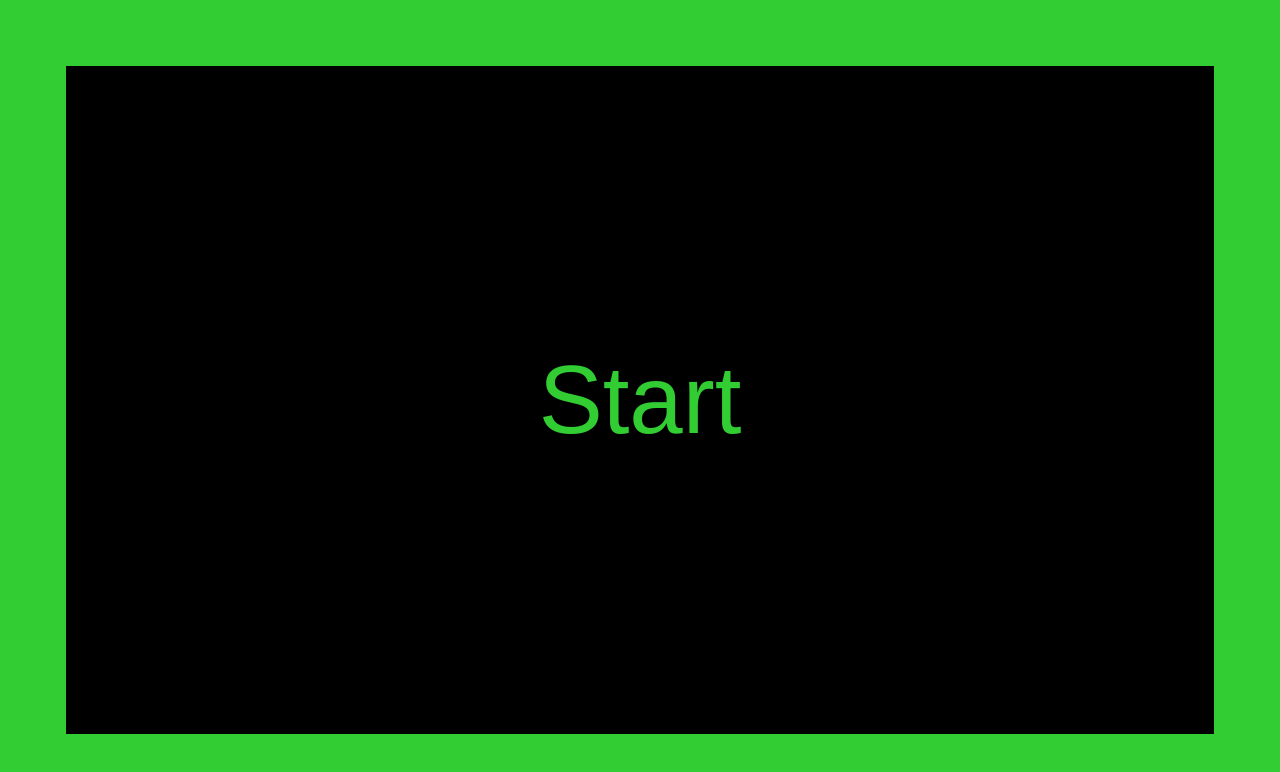
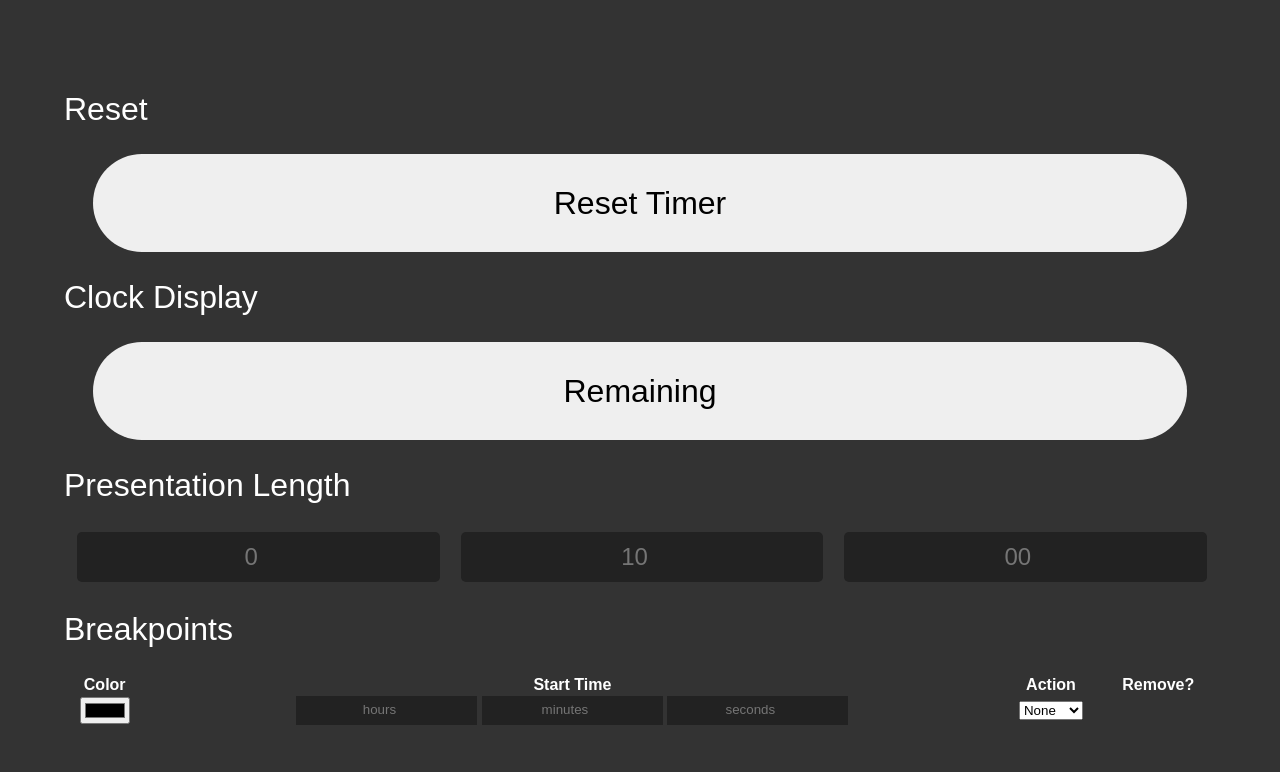
Before and after one commit to chrisallenlane/presentation-timer-pro, a website: page assets/www/index.html in a window 1280 px wide. Drawn offline with Linux system fonts and the light colour scheme.

Commit message:
Stubbing

```diff
--- a/assets/www/css/app.css
+++ b/assets/www/css/app.css
@@ -1,13 +1,42 @@
 html {
   height: 100%;
   font-family: sans-serif;
+  background-color: #333;
 }
 
 body {
-  background-color: black;
   margin: 0;
   padding: 0;
   height: 100%;
+}
+
+button {
+  border-radius: 50px;
+  border: none;
+  display: block;
+  font-size: xx-large;
+  line-height: 3;
+  margin: 2% auto;
+  width: 95%;
+}
+
+h1 {
+  font-size: xx-large;
+  font-weight: normal;
+  color: white;
+}
+
+.hidden {
+  display: none;
+}
+
+section {
+  height: 100%;
+  width: 100%;
+}
+
+#settings {
+  height: auto;
 }
 
 #timer {
@@ -17,6 +46,7 @@ body {
   padding: 5%;
 }
 
+
 #timer tr,
 #timer td {
   background-color: black;
@@ -24,3 +54,45 @@ body {
   text-align: center;
   font-size: 72pt;
 }
+
+#whatever {
+  padding: 5%;
+}
+
+
+input[type=number] {
+  background-color: #222;
+  border: none;
+  color: white;
+  text-align: center;
+  line-height: 2;
+}
+
+table#presentation-length input[type=number] {
+  border-radius: 5px;
+  font-size: x-large;
+  width: 100%;
+}
+
+table#presentation-length {
+  width: 100%;
+  margin: 0 auto;
+
+}
+
+table#presentation-length td {
+  padding: 0 1%;
+  color: white;
+}
+
+
+table#breakpoints {
+  width: 100%;
+}
+
+table#breakpoints td,
+table#breakpoints th {
+  padding: 0 1%;
+  color: white;
+  text-align: center;
+}
--- a/assets/www/index.html
+++ b/assets/www/index.html
@@ -17,10 +17,83 @@
 
   <body>
 
+    <!-- main timer page -->
+    <section id='main' class='hidden'>
+
       <table id='timer'>
         <tr><td>Start</td></tr>
       </table>
 
+    </section>
+
+    <!-- settings page -->
+    <section id='settings'>
+      <div id='whatever'>
+
+        <h1>Reset</h1>
+        <button id='reset-timer'>Reset Timer</button>
+
+        <h1>Clock Display</h1>
+        <button id='clock-display'>Remaining</button>
+
+        <div id="config">
+
+          <h1>Presentation Length</h1>
+          <table id='presentation-length'>
+            <tr>
+              <td><input type='number' name="hours" placeholder="0" min='0' max='24'></td>
+              <td><input type='number' name="minutes" placeholder="10" min='0' max='59'></td>
+              <td><input type='number' name="seconds" placeholder="00" min='0' max='59'></td>
+            </tr>
+          </table>
+
+
+          <h1>Breakpoints</h1>
+          <table id="breakpoints">
+            <tr>
+              <th>Color</th>
+              <th>Start Time</th>
+              <th>Action</th>
+              <th>Remove?</th>
+            </tr>
+
+            <!-- @todo: hogan -->
+            <tr>
+
+              <!-- color -->
+              <td><input type='color'></td>
+
+              <!-- start time -->
+              <td>
+                <input type='number' placeholder='hours'>
+
+                <input type='number' placeholder='minutes'>
+
+                <input type='number' placeholder='seconds'>
+
+              </td>
+
+              <!-- action -->
+              <td>
+                <select>
+                  <option value='none'>None</option>
+                  <option value='beep'>Beep</option>
+                  <option value='vibrate'>Vibrate</option>
+                  <option value='both'>Both</option>
+                </select>
+              </td>
+
+              <!-- remove? -->
+              <td>
+
+              </td>
+
+            </tr>
+          </table>
+        </div>
+      </div>
+    </section>
+
     <script src='js/app/timer.js'></script>
   </body>
 </html>
--- a/assets/www/js/app/clock.js
+++ b/assets/www/js/app/clock.js
@@ -1,7 +1,11 @@
 var clock = {
-  count     : 0,
-  running   : false,
-  interval  : null,
+  count    : 0,
+  running  : false,
+  interval : null,
+
+  // @todo: count up / count down
+  // @todo: track over time
+  // @todo: emit event when breakpoints are reached
 
   // starts the timer
   start    : function() {
@@ -24,6 +28,7 @@ var clock = {
   tick     : function() {
     clock.count++;
     document.dispatchEvent(new CustomEvent('clock-tick'));
+    // @todo: handle breakpoints
   },
 
   // resets the clock
--- a/assets/www/js/app/timer.js
+++ b/assets/www/js/app/timer.js
@@ -17,9 +17,20 @@
 
   // render the timer
   var render = function() {
-    if (clock.running) {
+
+    // clock has been reset
+    if (clock.count === 0) {
+      $display.html('Start');
+    }
+
+    // clock is running
+    else if (clock.running) {
+      // @todo: format with moment
       $display.html(clock.count);
-    } else {
+    }
+
+    // clock is paused
+    else {
       $display.html('Paused');
     }
   };
```
Lines whose indentation alone changed are shown as unchanged.
